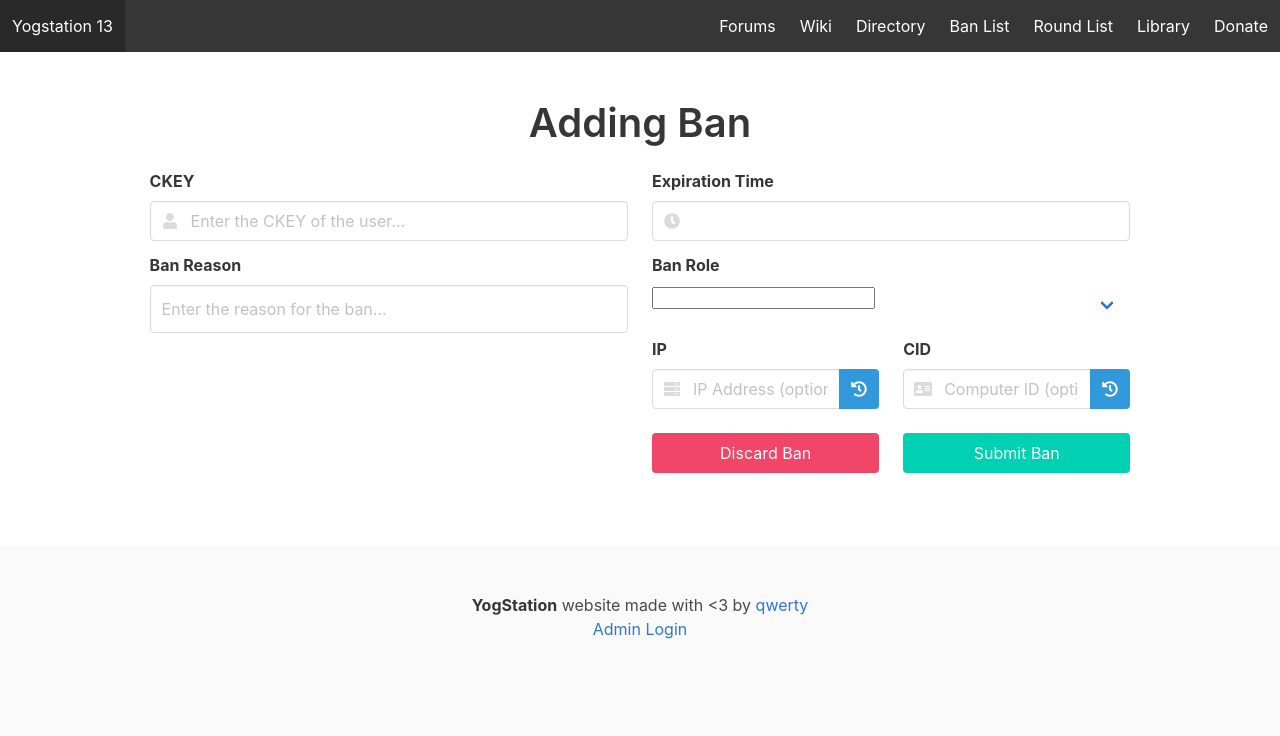
After one commit to yogstation13/Yogstation.net, a Python web app: template yogsite/templates/bans/add.html in a window 1280 px wide. The commit adds this page. Shown: the top 736 px of the page. Run offline with Jinja, Linux system fonts and the light colour scheme; the template is opened without the code that fills it: most values are stand-ins (such as "Sample title", 1, 10 or a date in 2020); form fields are guessed from the names that the template uses; some libraries are stand-ins or nearby versions.

Commit message:
basic ban adding

```diff
--- /dev/null
+++ b/yogsite/templates/bans/add.html
@@ -0,0 +1,138 @@
+{% extends "layout.html" %}
+
+{% from 'util/macros.html' import form_errors with context %}
+
+{% block title %}Bans - Add{% endblock %}
+
+{% block head %}
+	<script src="/static/js/bans/edit_ban.js"></script>
+{% endblock %}
+
+{% block content %}
+
+	<h2 class="title is-2 has-text-centered">Adding Ban</h2>
+
+	<div class="columns is-centered">
+		<div class="column is-four-fifths">
+			<form id="edit-ban-form" method="POST">
+
+				{{ form.csrf_token }}
+
+				<div class="columns">
+
+					<div class="column is-half">
+
+						<div class="field">
+							<div class="label">CKEY</div>
+							<div class="control has-icons-left">
+								{{ form.ckey(class_="input is-fullwidth", placeholder="Enter the CKEY of the user...") }}
+
+								<span class="icon is-small is-left">
+									<i class="fas fa-user"></i>
+								</span>
+							</div>
+						</div>
+
+						<div class="field">
+							<div class="label">Ban Reason</div>
+							<div class="control">
+								{{ form.reason(class_="textarea is-fullwidth", placeholder="Enter the reason for the ban...", rows="7") }}
+							</div>
+						</div>
+
+					</div>
+
+					<div class="column is-half">
+
+						<div class="field">
+							<div class="label">Expiration Time</div>
+							<div class="control has-icons-left">
+								{{ form.expiration_time(class_="input is-fullwidth") }}
+								<span class="icon is-small is-left">
+									<i class="fas fa-clock"></i>
+								</span>
+							</div>
+						</div>
+
+						<div class="field">
+							<div class="label">Ban Role</div>
+							<div class="control">
+
+								<div class="select is-fullwidth">
+									{{ form.role() }}
+								</div>
+							</div>
+						</div>
+
+						<div class="columns">
+							<div class="column is-half">
+								<div class="label">IP</div>
+								<div class="field has-addons">
+									<div class="control is-expanded has-icons-left">
+										{{ form.ip(class_="input", placeholder="IP Address (optional)") }}
+
+										<span class="icon is-small is-left">
+											<i class="fas fa-server"></i>
+										</span>
+									</div>
+
+									<p class="control">
+										<a id="get-recent-ip-button" class="button is-info">
+											<span class="icon is-small">
+												<i class="fas fa-history"></i>
+											</span>
+										</a>
+									</p>
+								</div>
+
+
+							</div>
+
+							<div class="column is-half">
+								<div class="label">CID</div>
+								<div class="field has-addons">
+									<div class="control is-expanded has-icons-left">
+										{{ form.computerid(class_="input", placeholder="Computer ID (optional)") }}
+
+										<span class="icon is-small is-left">
+											<i class="fas fa-address-card"></i>
+										</span>
+									</div>
+
+									<p class="control">
+										<a id="get-recent-computerid-button" class="button is-info">
+											<span class="icon is-small">
+												<i class="fas fa-history"></i>
+											</span>
+										</a>
+									</p>
+								</div>
+							</div>
+						</div>
+
+						<div class="columns">
+							<div class="column is-half">
+								<div class="control">
+									<a class="button is-danger is-fullwidth is-pulled-left">Discard Ban</a>
+								</div>
+							</div>
+
+							<br/>
+
+							<div class="column is-half">
+								<div class="control">
+									<button class="button is-primary is-fullwidth is-pulled-right">Submit Ban</button>
+								</div>
+							</div>
+						</div>
+
+					</div>
+				</div>
+			</form>
+
+			<br/>
+
+			{{ form_errors(form) }}
+		</div>
+	</div>
+{% endblock %}
--- a/yogsite/templates/directory/player.html
+++ b/yogsite/templates/directory/player.html
@@ -124,6 +124,8 @@
 
 			<h2 class="title is-3 has-text-centered">Bans</h2>
 
+			<a href="/bans/add?ckey={{ player.ckey }}" class="button is-primary is-pulled-right">Add Ban</a>
+
 			{% if player.bans %}
 				{{ ban_listing(player.bans, show_ckey=False) }}
 			{% else %}
```
Also changed, not shown: yogsite/db/game.py (+40 -1 lines), yogsite/modules/bans/forms.py (+14 -0 lines), yogsite/modules/bans/routes.py (+32 -1 lines).
